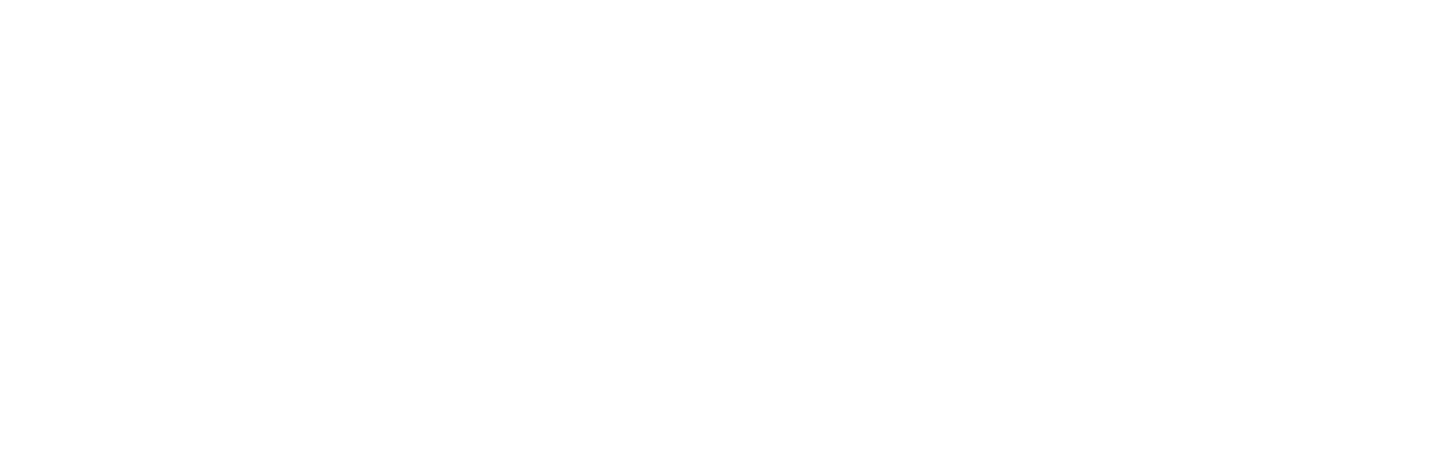
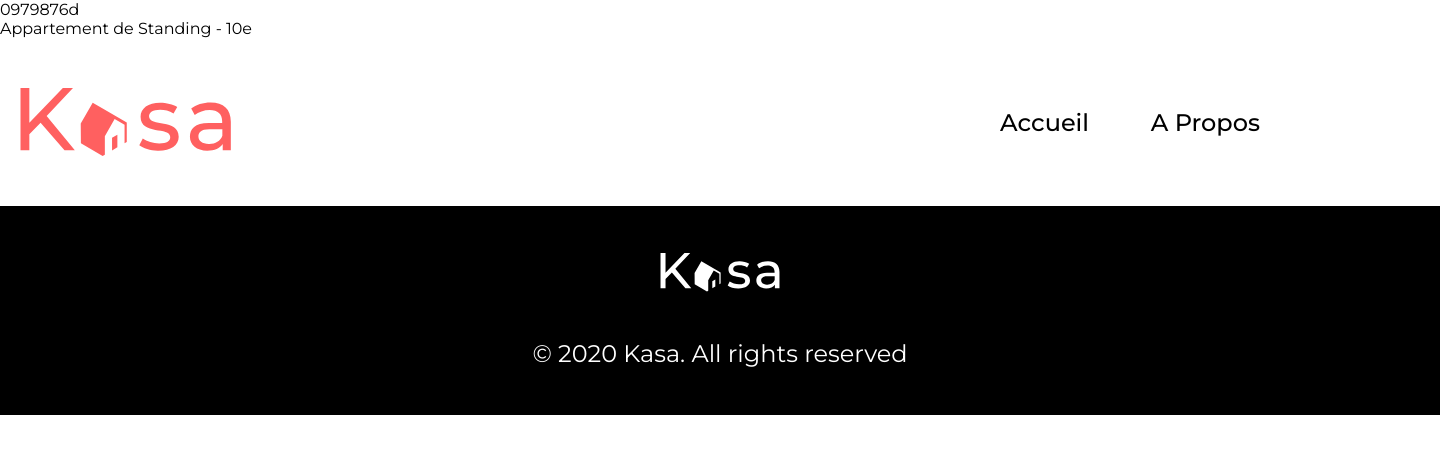
Before and after one commit to AlexandreLeriche141282/kasa, a React (Create React App) app: page /logement/0979876d in a window 1280 px wide. Before the commit this address had no page. Shown: the top 454 px of the page, 1440 px wide, since content can reach past the window. Built offline with nearby package versions, Linux system fonts and the light colour scheme.

Commit message:
récupération de l'index à partir de Gallery.jsx

```diff
--- a/src/App.js
+++ b/src/App.js
@@ -11,7 +11,7 @@
       <Routes>
         <Route path="/" element={<Home />}/>
         <Route path="/about" element={<About />}/>
-        <Route path="/logement" element={<Logement />}/>
+        <Route path="/logement/:id" element={<Logement/>}/>
       </Routes>
     </BrowserRouter>
   );
--- /dev/null
+++ b/src/components/CarrousselLogement.jsx
@@ -0,0 +1,13 @@
+import React from 'react';
+import Data from '../Data/logement.json'
+
+const CarrousselLogement = ({data}) => {
+    console.log(data);
+    return (
+        <div>
+
+        </div>
+    );
+};
+
+export default CarrousselLogement;
--- a/src/components/Footer.jsx
+++ b/src/components/Footer.jsx
@@ -3,7 +3,7 @@
 const Footer = () => {
     return (
         <footer>
-            <img src="./LOGO-white.svg" alt="Logo de l'agence de locations d'appartements" />
+            <img src="/LOGO-white.svg" alt="Logo de l'agence de locations d'appartements" />
             <p>© 2020 Kasa. All rights reserved</p>
         </footer>
     );
--- a/src/components/Gallery.jsx
+++ b/src/components/Gallery.jsx
@@ -1,23 +1,30 @@
 import React from 'react';
-import Data from '../Data/logement.json'
-import LogementCard from './LogementCard'
-console.log(Data);
+import PropTypes from "prop-types"
+import { Link } from 'react-router-dom';
 
-const Gallery = () => {
+
+const Gallery = ({data}) => {
     return (
         <div className="gallery">
             <div className="cardContainer">
-                {Data.map((data, id) => (
-                    <LogementCard key={id} data={data} />
+            {data.map((data) => (
 
-                ))}
+                    <div className="cardContent">
+                        <Link to={`/logement/${data.id}`} key={data.id}>
+                            <img src={data.cover} alt={data.title} />
+                            <p>{data.title}</p>
+                        </Link>
+                    </div>
 
+            ))}
             </div>
+        </div>
 
-        </div>
 
     );
 
 };
-
+Gallery.propTypes = {
+    data: PropTypes.array.isRequired
+}
 export default Gallery;
--- a/src/components/LogementCard.jsx
+++ b/src/components/LogementCard.jsx
@@ -1,18 +1,23 @@
-import React from 'react';
-import { NavLink } from 'react-router-dom';
-
-const LogementCard = ({data}) => {
-
-    return (
-        <NavLink to ="/logement">
-            <div className="cardContent">
-                <img src={data.cover} alt={data.title} />
-                <p>{data.title}</p>
-            </div>
-         </NavLink>
-    );
+// import React from 'react';
+// import { Link } from 'react-router-dom';
 
 
-};
 
-export default LogementCard;
+
+// const LogementCard = ({data}) => {
+
+//     return (
+
+//             <Link to="/logement">
+//                 <div className="cardContent">
+//                     <img src={data.cover} alt={data.title} />
+//                     <p>{data.title}</p>
+//                 </div>
+//             </Link>
+
+
+
+//     );
+// };
+
+// export default LogementCard;
--- a/src/components/Navigation.jsx
+++ b/src/components/Navigation.jsx
@@ -4,7 +4,7 @@
 const Navigation = () => {
     return (
         <div className="navigation">
-            <img src="./LOGO.svg" alt="Logo de l'agence de locations d'appartements" />
+            <img src="/LOGO.svg" alt="Logo de l'agence de locations d'appartements" />
             <ul>
                 <NavLink to="/" className={(nav) => (nav.isActive ? "nav-active" : "")}>
                     <li>Accueil</li>
--- a/src/pages/Home.jsx
+++ b/src/pages/Home.jsx
@@ -3,7 +3,7 @@
 import BannerHome from '../components/BannerHome';
 import Gallery from '../components/Gallery';
 import Footer from '../components/Footer';
-
+import Data from '../Data/logement.json'
 
 
 const Home = () => {
@@ -11,8 +11,10 @@
         <div>
             <Navigation />
             <main>
-            <BannerHome />
-            <Gallery />
+                <BannerHome />
+
+                <Gallery data={Data} />
+
             </main>
             <Footer />
         </div>
--- a/src/pages/Logement.jsx
+++ b/src/pages/Logement.jsx
@@ -1,22 +1,30 @@
 import React from 'react';
 import Navigation from '../components/Navigation';
 import Footer from '../components/Footer';
+import CarrousselLogement from '../components/CarrousselLogement';
+import { useParams } from 'react-router-dom'
 import Data from '../Data/logement.json'
 
+const targetData = (id) => {
+    return Data.find((Data) =>Data.id===id)
+}
+
 const Logement = () => {
-
+    const { id } = useParams();
+    const Data = targetData(id)
     return (
 
         <div>
+            <p>{id}</p>
+            <p>{Data.title}</p>
             <Navigation />
-            <div className="logement">
-                <h1>sssssssssss</h1>
 
-            </div>
+            <CarrousselLogement />
 
             <Footer />
         </div>
     );
+
 };
 
 export default Logement;
```
